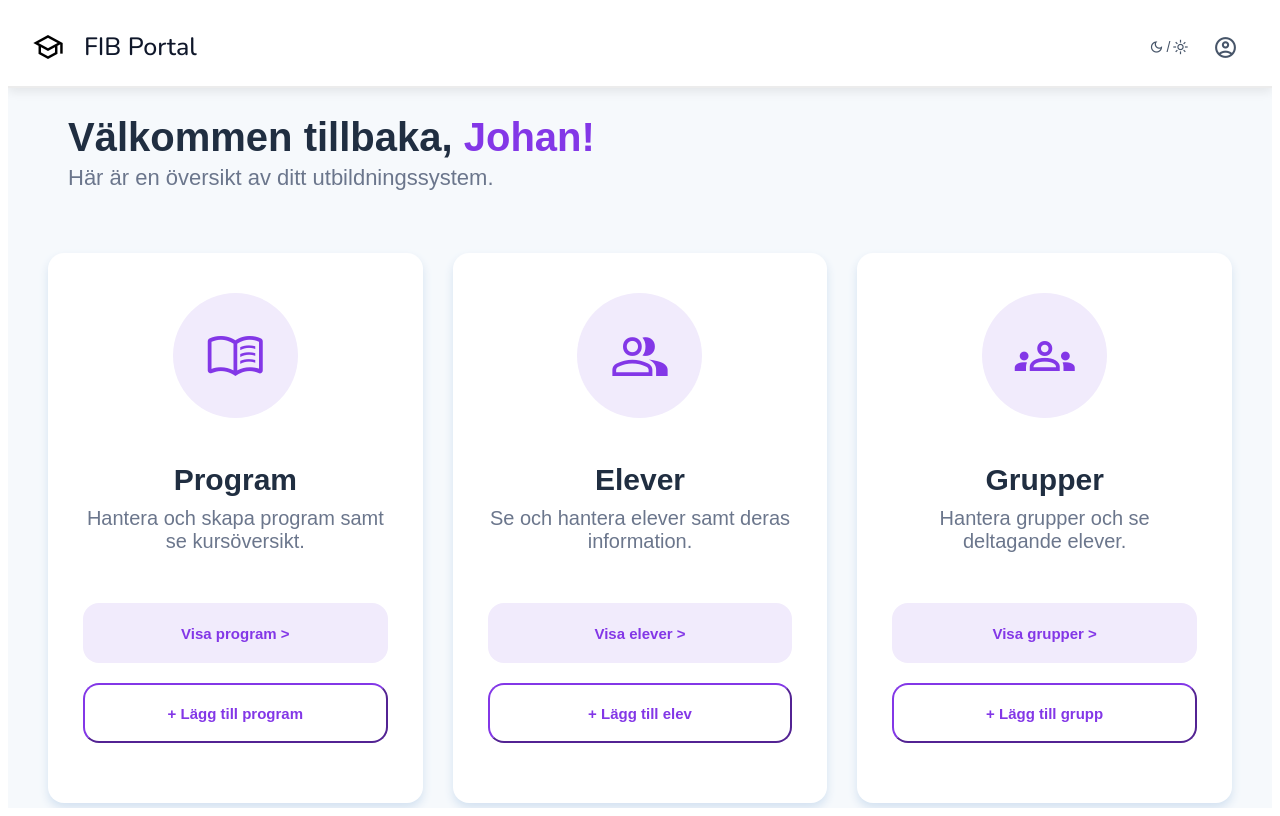
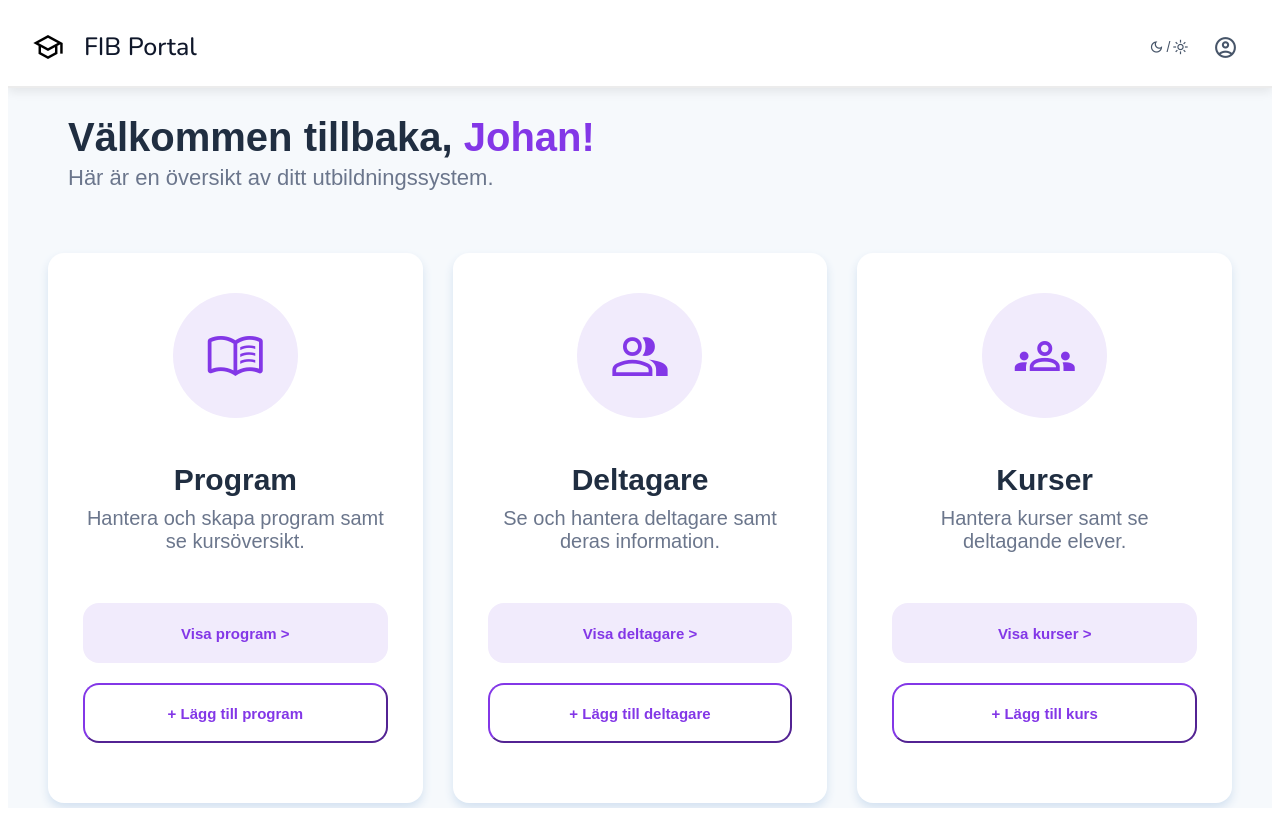
Before and after one commit to Brian-Bridgeman/Eduworkspace, an Angular app in the folder Client/: page /start in a window 1280 px wide. Built offline with nearby package versions, Linux system fonts and the light colour scheme.

Commit message:
feat: renamed grupper and elever in start page

```diff
--- a/Client/src/app/components/start-page-card/start-page-card.css
+++ b/Client/src/app/components/start-page-card/start-page-card.css
@@ -77,7 +77,7 @@ button {
 .viewButton:hover,
 .createButton:hover,
 .container:hover {
-  transform: translateY(-2px);
+  transform: translateY(+2px);
   box-shadow: 0 10px 20px rgba(0, 0, 0, 0.08);
 }
 
--- a/Client/src/app/pages/start-page/start-page.html
+++ b/Client/src/app/pages/start-page/start-page.html
@@ -17,21 +17,21 @@
     ></app-start-page-card>
     <app-start-page-card
       symbol="group"
-      title="Elever"
-      description="Se och hantera elever samt deras
+      title="Deltagare"
+      description="Se och hantera deltagare samt deras
       information."
       type="elever"
-      viewText="Visa elever >"
-      createText="+ Lägg till elev"
+      viewText="Visa deltagare >"
+      createText="+ Lägg till deltagare"
       page="students"
     ></app-start-page-card>
     <app-start-page-card
       symbol="groups"
-      title="Grupper"
-      description="Hantera grupper och se deltagande elever."
+      title="Kurser"
+      description="Hantera kurser samt se deltagande elever."
       type="grupper"
-      viewText="Visa grupper >"
-      createText="+ Lägg till grupp"
+      viewText="Visa kurser >"
+      createText="+ Lägg till kurs"
       page="groups"
     ></app-start-page-card>
     <app-start-page-card
```
